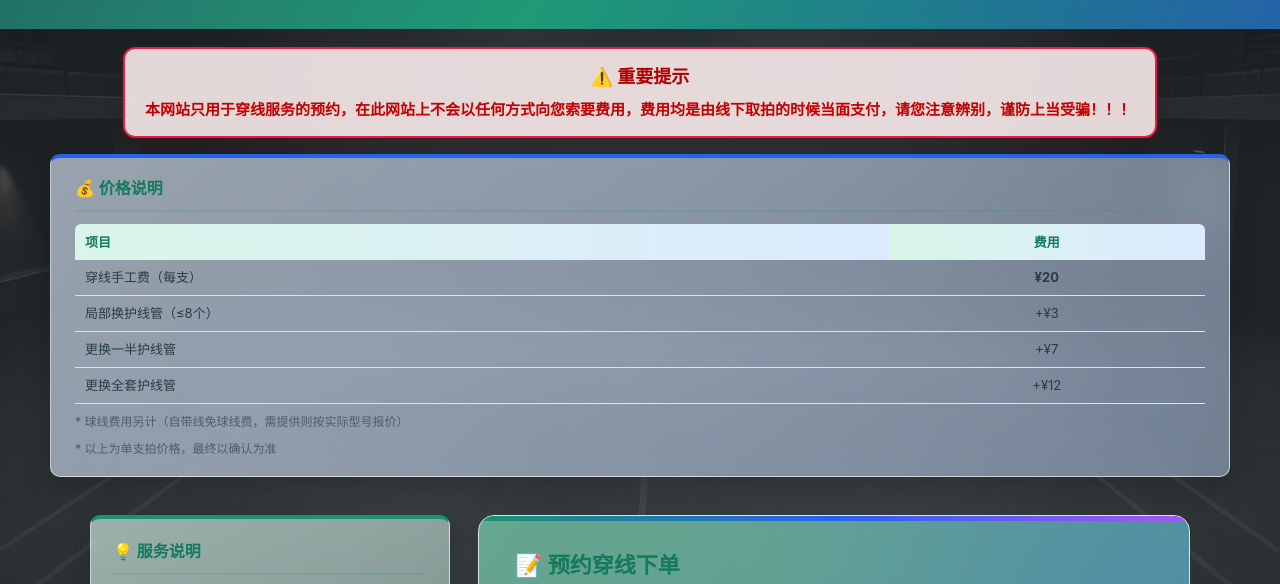
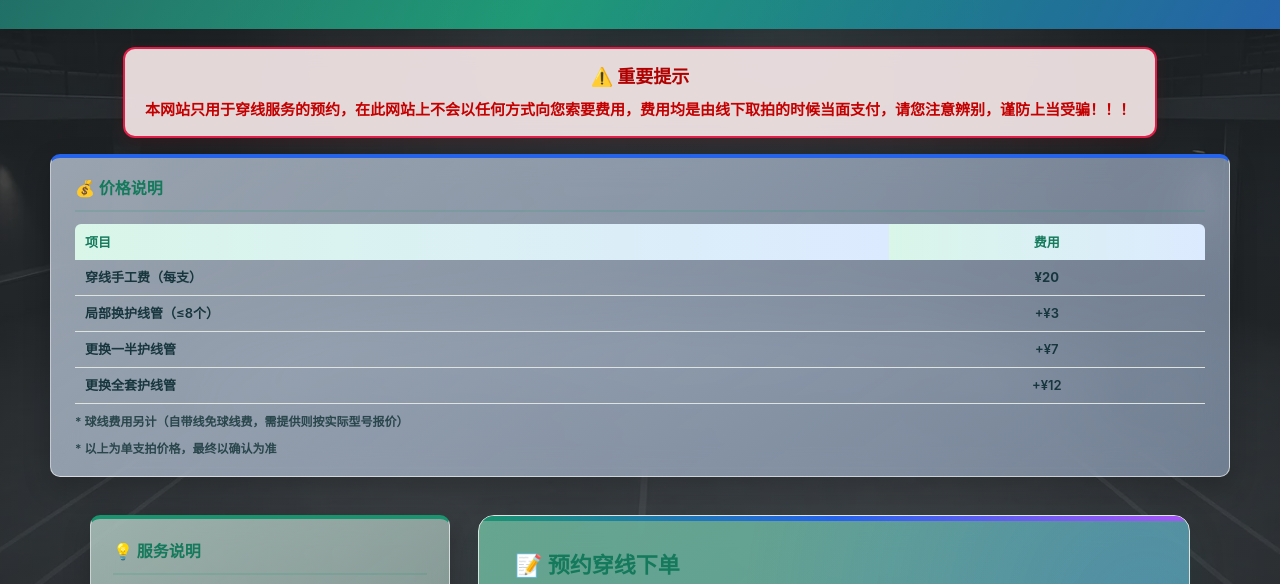
Before and after one commit to rui96828/badminton-stringing-service, a website: page index.html in a window 1280 px wide. Shown: the part 144-728 px from the top of the page. Drawn offline with Linux system fonts and the light colour scheme.

Commit message:
Improve price text contrast on transparent card

```diff
--- a/style.css
+++ b/style.css
@@ -237,6 +237,16 @@ body::before {
 .top-price-card .price-table td:last-child {
     width: 28%;
     text-align: center;
+}
+
+.top-price-card .price-table td {
+    color: #17363d;
+    font-weight: 600;
+}
+
+.top-price-card .price-note {
+    color: #29464c;
+    font-weight: 600;
 }
 
 .info-card h3 {
```
